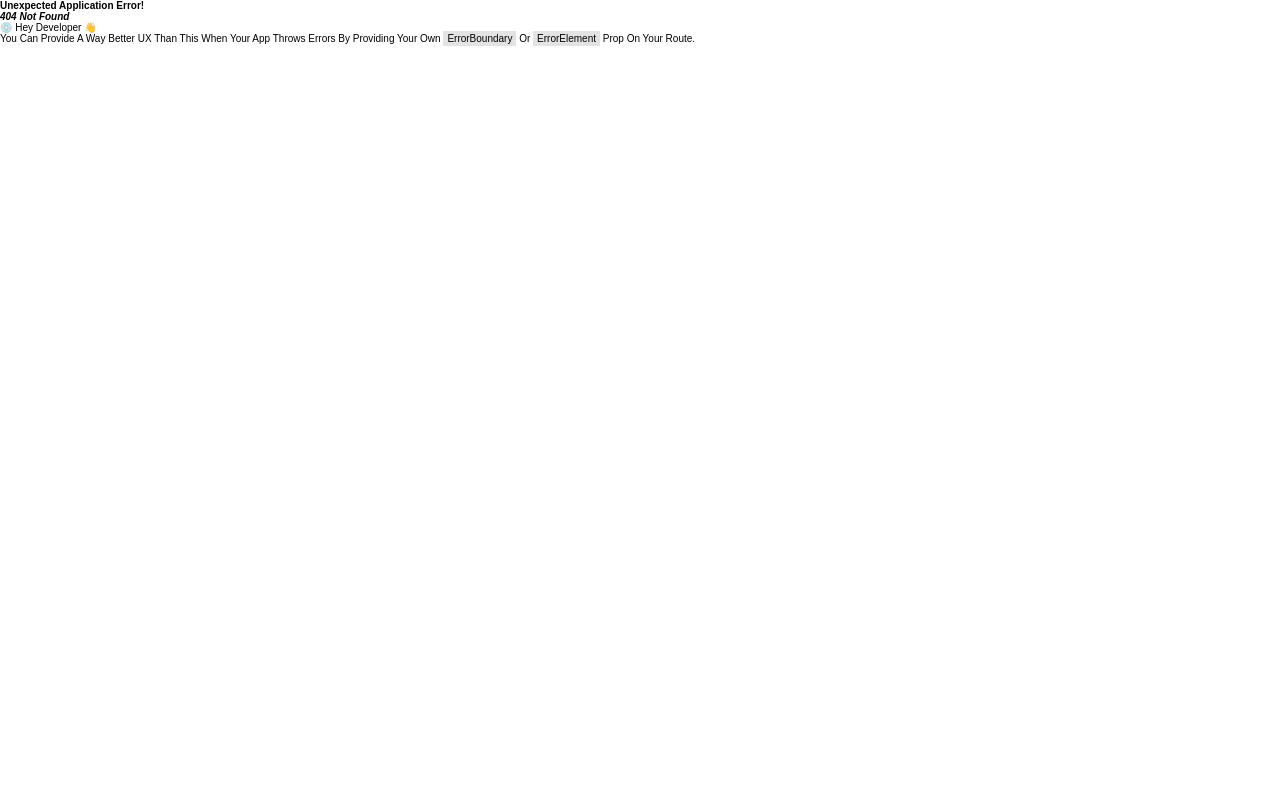
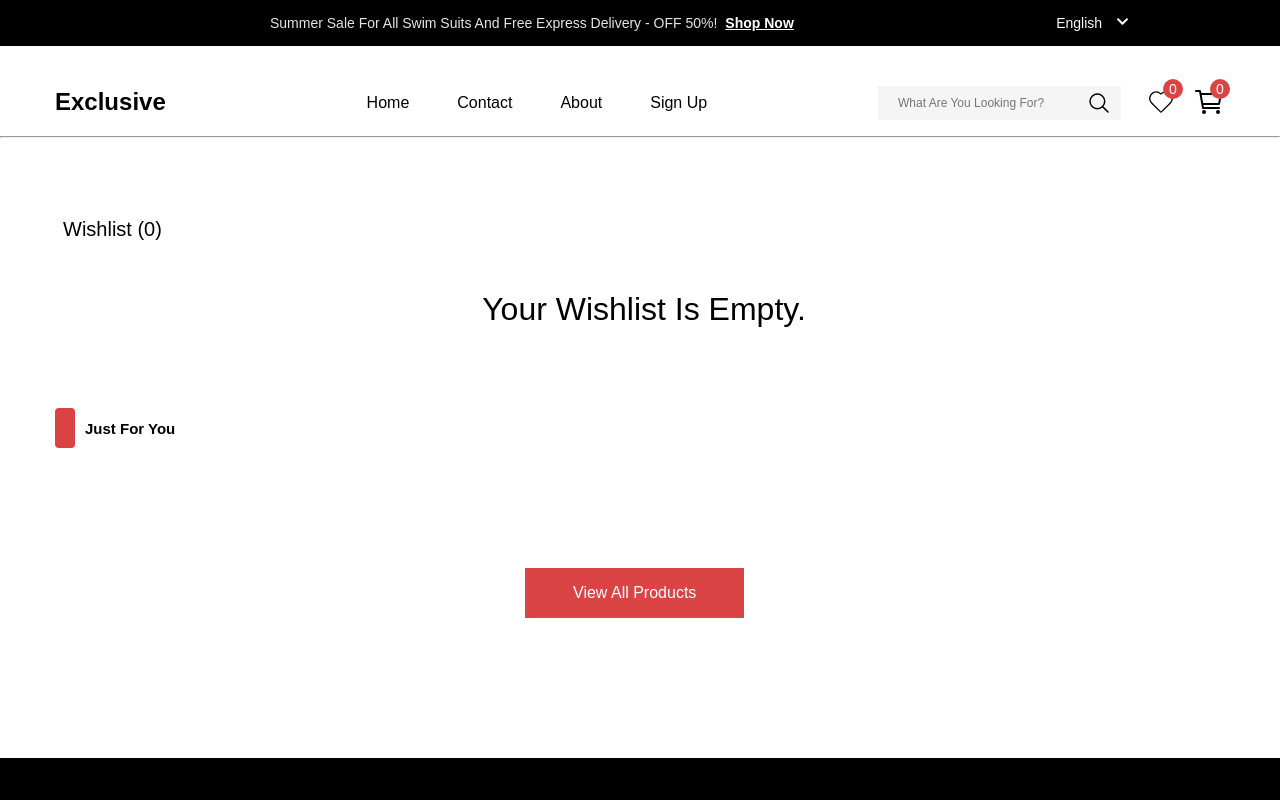
Before and after one commit to Adityasuryavanshi23/E-commerce-, a React (Vite) app: page /wishlist in a window 1280 px wide. Before the commit this address had no page. Shown: the top 800 px of the page. Built offline with nearby package versions, Linux system fonts and the light colour scheme.

Commit message:
al changes done

```diff
--- a/src/App.jsx
+++ b/src/App.jsx
@@ -16,6 +16,7 @@ import useFetchProducts from "./hook/useFetchProducts";
 import { useEffect } from "react";
 import { Cart } from "./pages/Cart";
 import { ProductDetail } from "./pages/ProductDetail";
+import { Wishlist } from "./pages/Wishlist";
 
 const Home = () => {
   const { fetchProducts } = useFetchProducts();
@@ -67,6 +68,10 @@ const Router = createBrowserRouter([
     path: "/productdetail/:id",
     element: <ProductDetail />,
   },
+  {
+    path: "/wishlist",
+    element: <Wishlist />,
+  },
 ]);
 
 export const App = () => {
--- a/src/components/HeroSecondSection.css
+++ b/src/components/HeroSecondSection.css
@@ -128,6 +128,12 @@
     position: relative;
 }
 
+.product-card:hover {
+    transform: scale(1.03);
+    transition: all 0.2s ease-in;
+
+}
+
 .product-card figure h1 {
     position: absolute;
     bottom: 0;
@@ -168,18 +174,11 @@
     font-size: 1.6rem;
     font-weight: 500;
     color: #DB4444;
-    margin-top: 1rem;
+    margin-top: 5px;
     text-align: left;
     width: 100%;
 }
 
-.star-container {
-    color: grey;
-}
-
-.active-star {
-    color: gold;
-}
 
 .view-icon {
     position: absolute;
--- a/src/components/JBLimage.jsx
+++ b/src/components/JBLimage.jsx
@@ -1,7 +1,6 @@
 import { CountDown } from "./CountDown";
-
+import jblimage from "../assets/images/jbl_image.png";
 import "./JBLimage.css";
-import jblimage from "../assets/images/jbl_image.png";
 
 export const JBLimage = () => {
   const deadline = new Date(new Date().getTime() + 24 * 60 * 60 * 1000);
--- a/src/components/SwiperComponent.jsx
+++ b/src/components/SwiperComponent.jsx
@@ -6,6 +6,7 @@ import { Swiper, SwiperSlide } from "swiper/react";
 import { useState } from "react";
 import { setCart } from "../store/slices/cartSlice.js";
 import { useNavigate } from "react-router-dom";
+import { addToWishlist } from "../store/slices/wishlist.js";
 import "swiper/css";
 import "swiper/css/pagination";
 import "swiper/css/navigation";
@@ -24,31 +25,39 @@ export const SwiperComponent = () => {
     dispatch(setCart({ ...product, quantity: 1 }));
   };
 
+  const addwishlist = (product) => {
+    dispatch(addToWishlist(product));
+  };
+
   return (
     <>
       {viewall ? (
         <div className="product-grid">
           {productCount > 0 &&
-            products.map(({ id, image, title, price }) => (
-              <li key={id} className="selling-product-card  product-card">
+            products.map((product) => (
+              <li
+                key={product.id}
+                className="selling-product-card product-card"
+              >
                 <figure className="selling-product-image product-image">
                   <div className="discount">-40%</div>
                   <div className="view-icon">
                     <IoEyeOutline className="eye-icon" />
-                    <CiHeart className="heart" />
+                    <CiHeart
+                      className="heart"
+                      onClick={() => addwishlist(product)}
+                    />
                   </div>
 
                   <img
-                    src={image}
-                    alt={title}
-                    onClick={() => nav(`/productdetail/${id}`)}
+                    src={product.image}
+                    alt={product.title}
+                    onClick={() => nav(`/productdetail/${product.id}`)}
                   />
-                  <h1 onClick={() => addtocart({ id, image, title, price })}>
-                    add to cart
-                  </h1>
+                  <h1 onClick={() => addtocart(product)}>add to cart</h1>
                 </figure>
-                <h1>{title}</h1>
-                <p>${price}</p>
+                <h1>{product.title}</h1>
+                <p>${product.price}</p>
               </li>
             ))}
         </div>
@@ -64,26 +73,27 @@ export const SwiperComponent = () => {
           modules={[Pagination, Navigation]}
         >
           {productCount > 0 &&
-            products.map(({ id, image, title, price }) => (
-              <SwiperSlide key={id}>
+            products.map((product) => (
+              <SwiperSlide key={product.id}>
                 <li className="selling-product-card product-card">
                   <figure className="selling-product-image product-image">
                     <div className="discount">-40%</div>
                     <div className="view-icon">
                       <IoEyeOutline className="eye-icon" />
-                      <CiHeart className="heart" />
+                      <CiHeart
+                        className="heart"
+                        onClick={() => addwishlist(product)}
+                      />
                     </div>
                     <img
-                      src={image}
-                      alt={title}
-                      onClick={() => nav(`/productdetail/${id}`)}
+                      src={product.image}
+                      alt={product.title}
+                      onClick={() => nav(`/productdetail/${product.id}`)}
                     />
-                    <h1 onClick={() => addtocart({ id, image, title, price })}>
-                      add to cart
-                    </h1>
+                    <h1 onClick={() => addtocart(product)}>add to cart</h1>
                   </figure>
-                  <h1>{title}</h1>
-                  <p>${price}</p>
+                  <h1>{product.title}</h1>
+                  <p>${product.price}</p>
                 </li>
               </SwiperSlide>
             ))}
--- a/src/components/TopHeader.jsx
+++ b/src/components/TopHeader.jsx
@@ -7,6 +7,7 @@ import { useSelector } from "react-redux";
 export const TopHeader = () => {
   const nav = useNavigate();
   const { cart } = useSelector((state) => state.cart);
+  const { wishlist } = useSelector((state) => state.wishlist);
 
   return (
     <>
@@ -40,7 +41,13 @@ export const TopHeader = () => {
               <IoSearchOutline className="search-icon" />
             </div>
             <div className="icons">
-              <CiHeart className="heart-icon" />
+              <div className="liked-items carticon">
+                <div className="liked items">{wishlist.length}</div>
+                <CiHeart
+                  className="heart-icon cursor"
+                  onClick={() => nav("/wishlist")}
+                />
+              </div>
               <div className="carticon">
                 <div className="items">{cart.length}</div>
                 <IoCartOutline
--- a/src/index.css
+++ b/src/index.css
@@ -64,7 +64,32 @@
     font-size: 2.4rem;
     font-weight: 700;
     cursor: pointer;
+    position: relative;
 }
+
+
+.main-header h1::after {
+    content: "";
+    position: relative;
+    display: block;
+    left: 0;
+    width: 0;
+    bottom: -3px;
+    height: 2px;
+    background-color: black;
+    transition: width 0.3s ease;
+}
+
+.main-header h1:hover::after {
+    width: 100%;
+
+}
+
+.main-header h1:hover {
+    color: rgba(0, 0, 0, 0.695);
+}
+
+
 
 .menus {
     list-style-type: none;
@@ -77,6 +102,26 @@
     font-size: 1.6rem;
     font-weight: 400;
     cursor: pointer;
+    position: relative;
+}
+
+.menus li::after {
+    content: "";
+    position: absolute;
+    left: 0;
+    bottom: -3px;
+    width: 0;
+    height: 2px;
+    background-color: #000;
+    transition: all 0.3s ease;
+}
+
+.menus li:hover::after {
+    width: 100%;
+}
+
+.menus li:hover {
+    color: rgba(0, 0, 0, 0.568);
 }
 
 .search-icon-cart-icon {
@@ -302,16 +347,23 @@
     display: grid;
     place-content: center;
     position: absolute;
-    font-size: 18px;
-    width: 20px;
-    top: -14px;
-    right: -20px;
+    font-size: 14px;
+    width: 10px;
+    top: -7px;
+    right: -5px;
     color: white;
-    padding: 11px;
+    padding: 10px;
     background-color: #DB4444;
     border-radius: 50%;
-    height: 20px;
+    height: 11px;
 }
+
+
+.liked {
+    left: 18px;
+
+}
+
 
 .selling-product-card {
     width: 27rem;
--- /dev/null
+++ b/src/pages/Wishlist.css
@@ -0,0 +1,59 @@
+.wishlist {
+    max-width: 117rem;
+    width: 100%;
+    margin: 0 auto;
+    margin-top: 8rem;
+}
+
+.wishlist-heading {
+    font-size: 20px;
+    font-weight: 400;
+    margin-left: .8rem;
+}
+
+.wishlist-items {
+    margin-top: 6rem;
+    display: grid;
+    grid-template-columns: repeat(4, 1fr);
+
+}
+
+.wishlist-figure {
+    position: relative;
+}
+
+
+.delete-icon {
+    position: absolute;
+    top: 1.2rem;
+    right: 1.2rem;
+    font-size: 3.4rem;
+}
+
+.wishlist-cards {
+    display: grid;
+    grid-template-columns: repeat(4, 1fr);
+}
+
+.empty-msg {
+    text-align: center;
+    margin-top: 5rem;
+    margin-left: .8rem;
+    font-size: 3.2rem;
+}
+
+.just-for-you {
+    max-width: 117rem;
+    margin: auto;
+    margin-top: 8rem;
+}
+
+.text {
+    font-size: 20px;
+    font-weight: 400;
+    color: black;
+}
+
+.wishlist-swiper {
+    display: none;
+}
--- /dev/null
+++ b/src/pages/Wishlist.jsx
@@ -0,0 +1,76 @@
+import { useDispatch, useSelector } from "react-redux";
+import { useNavigate } from "react-router-dom";
+import { TopHeader } from "../components/TopHeader";
+import { Footer } from "../components/Footer";
+import { updateWishlist } from "../store/slices/wishlist";
+import { setCart } from "../store/slices/cartSlice";
+
+import "../pages/Wishlist.css";
+import { MdOutlineDeleteForever } from "react-icons/md";
+import { SwiperComponent } from "../components/SwiperComponent";
+export const Wishlist = () => {
+  const { wishlist } = useSelector((state) => state.wishlist);
+  const nav = useNavigate();
+  const dispatch = useDispatch();
+
+  const handleclick = (id) => {
+    const filter = wishlist.filter((currelem) => currelem.id !== id);
+    console.log(filter);
+    dispatch(updateWishlist(filter));
+  };
+
+  const addtocart = (product) => {
+    dispatch(setCart({ ...product, quantity: 1 }));
+  };
+
+  return (
+    <>
+      <TopHeader />
+      <div className="wishlist">
+        <h1 className="wishlist-heading"> Wishlist ({wishlist.length})</h1>
+        {wishlist.length > 0 ? (
+          <ul className="wishlist-items">
+            {wishlist.map((product) => (
+              <li
+                key={product.id}
+                className="selling-product-card product-card"
+              >
+                <figure className="wishlist-figure selling-product-image product-image">
+                  <MdOutlineDeleteForever
+                    className="delete-icon"
+                    onClick={() => handleclick(product.id)}
+                  />
+
+                  <div className="discount">-40%</div>
+                  <img
+                    src={product.image}
+                    alt={product.title}
+                    onClick={() => nav(`/productdetail/${product.id}`)}
+                  />
+                  <h1 onClick={() => addtocart(product)}>add to cart</h1>
+                </figure>
+                <h1>{product.title}</h1>
+                <p>${product.price}</p>
+              </li>
+            ))}
+          </ul>
+        ) : (
+          <p className="empty-msg">Your wishlist is empty.</p>
+        )}
+      </div>
+
+      <div className="just-for-you">
+        <div className="today-msg">
+          <div className="box"></div>
+          <div className=" text today-text">
+            <h1>Just For You</h1>
+          </div>
+        </div>
+        <div className="products">
+          <SwiperComponent className="wishlist-swiper" />
+        </div>
+      </div>
+      <Footer />
+    </>
+  );
+};
--- /dev/null
+++ b/src/store/slices/wishlist.js
@@ -0,0 +1,27 @@
+import { createSlice } from '@reduxjs/toolkit';
+
+const initialState = {
+  wishlist: localStorage.getItem('wishlist') ? JSON.parse(localStorage.getItem('wishlist')) : [],
+};
+
+export const wishlistSlice = createSlice({
+  name: 'wishlist',
+  initialState,
+  reducers: {
+    addToWishlist: (state, action) => {
+      console.log(action.payload);
+      const data = [...state.wishlist, action.payload];
+      state.wishlist = data;
+      localStorage.setItem('wishlist', JSON.stringify(data));
+    },
+    updateWishlist: (state, action) => {
+      console.log(action.payload);
+      state.wishlist = action.payload;
+      localStorage.setItem('wishlist', JSON.stringify(action.payload));
+    },
+  },
+});
+
+export const { addToWishlist, updateWishlist } = wishlistSlice.actions;
+
+export default wishlistSlice.reducer;
--- a/src/store/store.js
+++ b/src/store/store.js
@@ -2,13 +2,15 @@ import { configureStore } from '@reduxjs/toolkit'
 import  productSlice  from './slices/productsSlice'
 import  cartSlice  from './slices/cartSlice'
 import  productDetailSlice  from './slices/productDetail'
+import  wishlistSlice  from './slices/wishlist'
 
 
 export const store = configureStore({
   reducer: {
     product: productSlice,
     cart: cartSlice,
-    productDetail: productDetailSlice
+    productDetail: productDetailSlice,
+    wishlist :wishlistSlice
   },
   devTools: true,
 })
```
